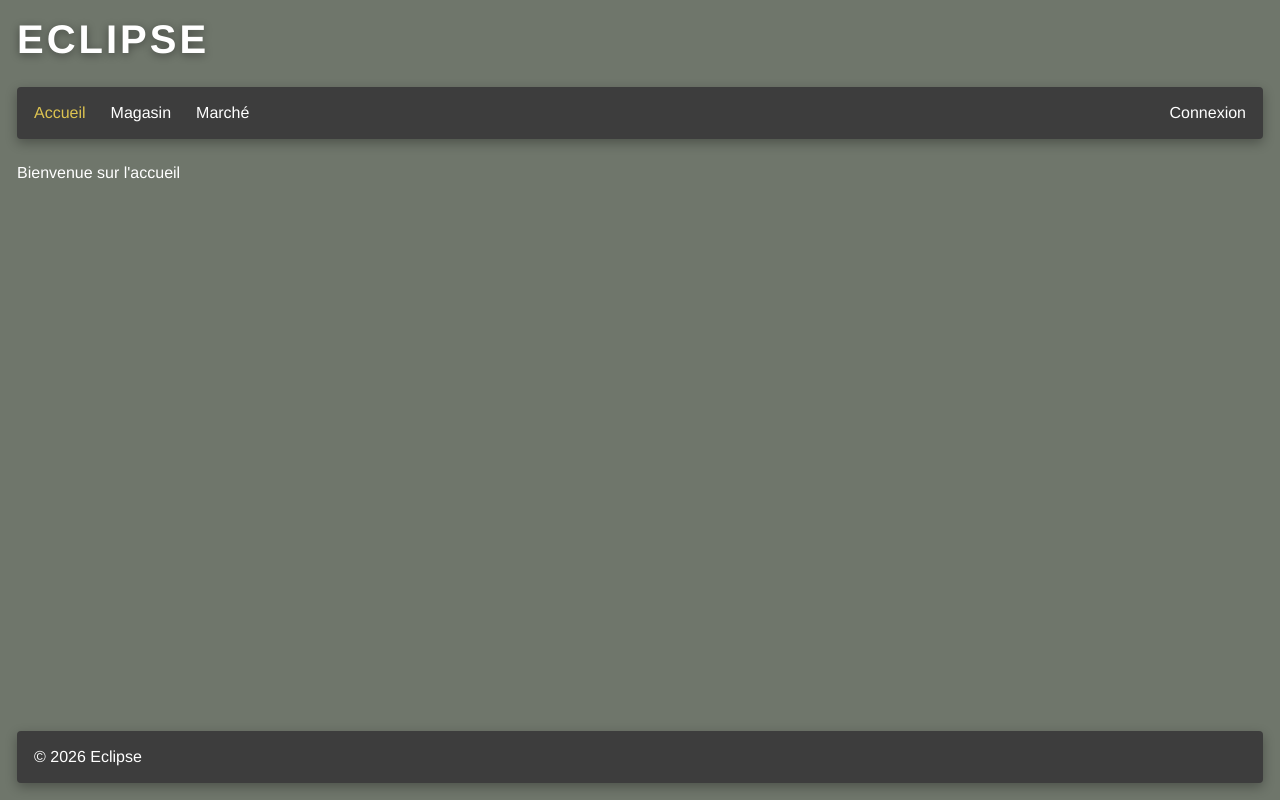
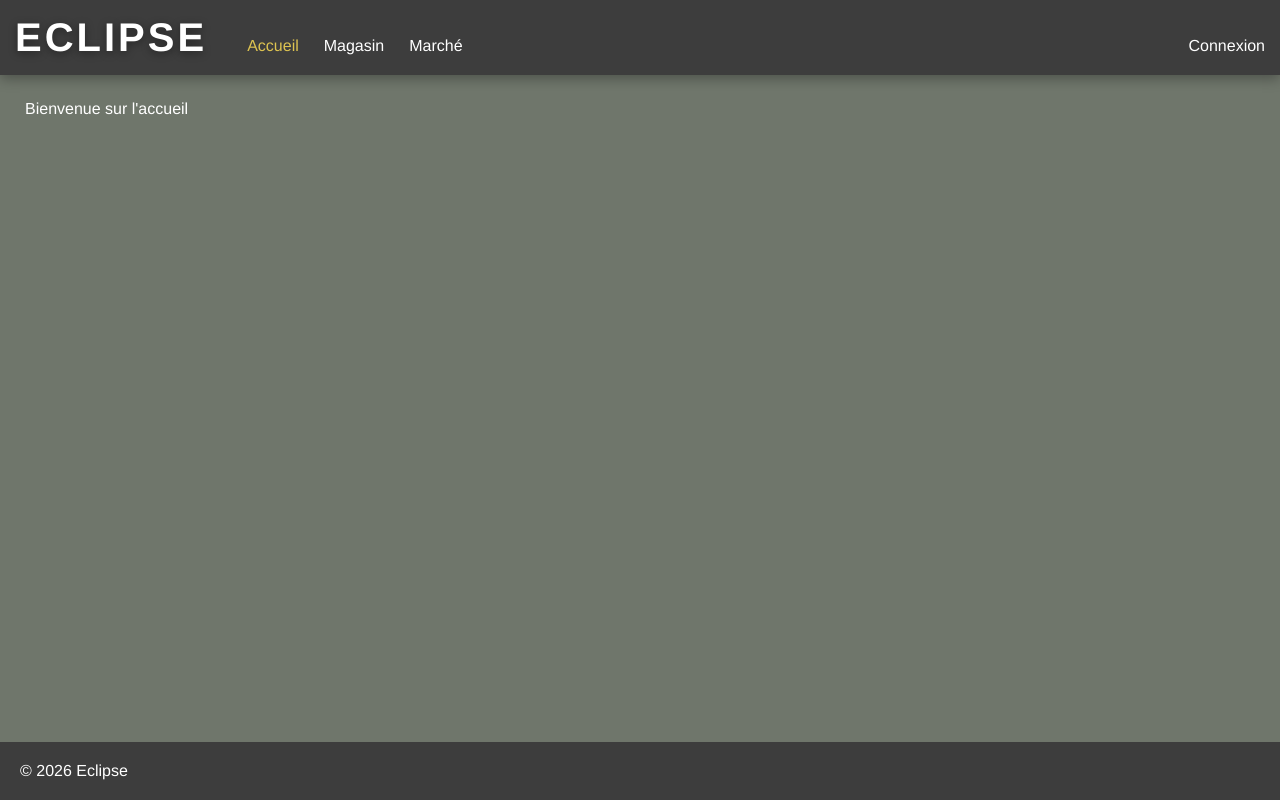
Before and after one commit to alexbed98/eclipse, a React (Vite) app: page / in a window 1280 px wide. Built offline with nearby package versions, Linux system fonts and the light colour scheme.

Commit message:
nouveau look css

```diff
--- a/src/components/general/Footer.jsx
+++ b/src/components/general/Footer.jsx
@@ -2,8 +2,10 @@ import '../../css/footer.css'
 
 function Footer(){
     return (
-        <footer>
-            <p>&copy; {new Date().getFullYear()} Eclipse</p>
+        <footer className='footer-container'>
+            <div className='footer-content'>
+                <p>&copy; {new Date().getFullYear()} Eclipse</p>
+            </div>
         </footer>
     );
 }
--- a/src/components/general/Header.jsx
+++ b/src/components/general/Header.jsx
@@ -16,12 +16,12 @@ function Header() {
 
     return (
         <header className='header-container'>
-            <div className="title-container">
-                <Link to="/"><h1>Eclipse</h1></Link>
-            </div>
-
+            <div className='header-content'>
                 <nav className='navbar'>
                     {/* onglets TOUJOURS visibles */}
+                    <Link to="/" className='brand-title'>
+                        <h1>ECLIPSE</h1>
+                    </Link>
                     <NavLink to="/">Accueil</NavLink>
                     <NavLink to="/shop">Magasin</NavLink>
                     <NavLink to="/market">Marché</NavLink>
@@ -43,10 +43,12 @@ function Header() {
                                 <NavLink to="/admin">Administrateur</NavLink>
                             )}
 
-                        <button className='button-logout navlink-right' onClick={handleLogout}>Déconnexion</button>
+                            <div className='navlink-right username'>{player.alias}</div>
+                            <button className='button-logout' onClick={handleLogout}>Déconnexion</button>
                         </>
                     )}
                 </nav>
+            </div>
         </header>
     );
 }
--- a/src/css/footer.css
+++ b/src/css/footer.css
@@ -1,7 +1,10 @@
-footer {
+.footer-container {
     width: 100%;
-    padding: 17px;
-    border-radius: 4px;
     background-color: var(--color-secondary-1);
-    box-shadow: 0 4px 12px rgba(0, 0, 0, 0.3);
+    padding: 20px;
 }
+
+.footer-content {
+    max-width: var(--dimensions-max-width);
+    margin: 0 auto;
+}
--- a/src/css/header.css
+++ b/src/css/header.css
@@ -1,32 +1,38 @@
 .header-container {
-    display: flex;
-    flex-direction: column;
     width: 100%;
+    background-color: var(--color-secondary-1);
+    box-shadow: 0 4px 12px rgba(0, 0, 0, 0.3);
 }
 
-.title-container {
-    margin-bottom: 25px;
-    display: flex;
-    align-items: center;
+.header-content {
+    max-width: var(--dimensions-max-width);
+    width: 100%;
+    margin: 0 auto;
 }
 
-.title-container h1 {
+.brand-title h1 {
     color: var(--color-white);
     font-size: 2.5rem;
     letter-spacing: 3px;
-    text-transform: uppercase;
     text-shadow: 0 2px 8px rgba(0, 0, 0, 0.4);
+}
+
+.brand-title {
+    display: flex;
+    align-items: center;
+    margin-right: 15px;
+}
+
+.brand-title:hover h1 {
+    color: var(--color-secondary-3, var(--color-secondary-3));
 }
 
 .navbar {
     display: flex;
     flex-wrap: wrap;
-    padding: 17px;
+    padding: 15px;
     gap: 25px;
-    border-radius: 4px;
-    align-items: center;
-    background-color: var(--color-secondary-1);
-    box-shadow: 0 4px 12px rgba(0, 0, 0, 0.3);
+    align-items: baseline;
 }
 
 .navbar a:hover {
@@ -54,3 +60,9 @@
 .navlink-right {
     margin-left: auto;
 }
+
+.username {
+    background-color: rgb(27, 27, 27);
+    padding: 5px;
+    border-radius: 3px;
+}
--- a/src/css/main.css
+++ b/src/css/main.css
@@ -1,7 +1,7 @@
 :root {
+    /* couleurs */
     --color-black: #000000;
     --color-white: #FFFFFF;
-
     --color-background: #6F766B;
     --color-secondary-1: #3d3d3d;
     --color-secondary-2: #bebebe;
@@ -11,6 +11,9 @@
     --color-powder-petal: #FBE6DA;
     --color-blood-red: #8F000A;
     --color-error: #e60e1c;
+
+    /* dimensions */
+    --dimensions-max-width: 1280px;
 }
 
 * {
@@ -23,10 +26,6 @@
     display: flex;
     flex-direction: column;
     min-height: 100vh;
-    padding: 17px;
-
-    max-width: 1280px;
-    margin: 0 auto;
     width: 100%;
 }
 
@@ -40,9 +39,10 @@ body {
 
 main {
     flex: 1;
-    padding-top: 25px;
-    padding-bottom: 25px;
     width: 100%;
+    max-width: var(--dimensions-max-width);
+    margin: 0 auto;
+    padding: 25px;
 }
 
 /* pour enlever les underscores sous les liens cliquables */
```
Lines whose indentation alone changed are shown as unchanged.
